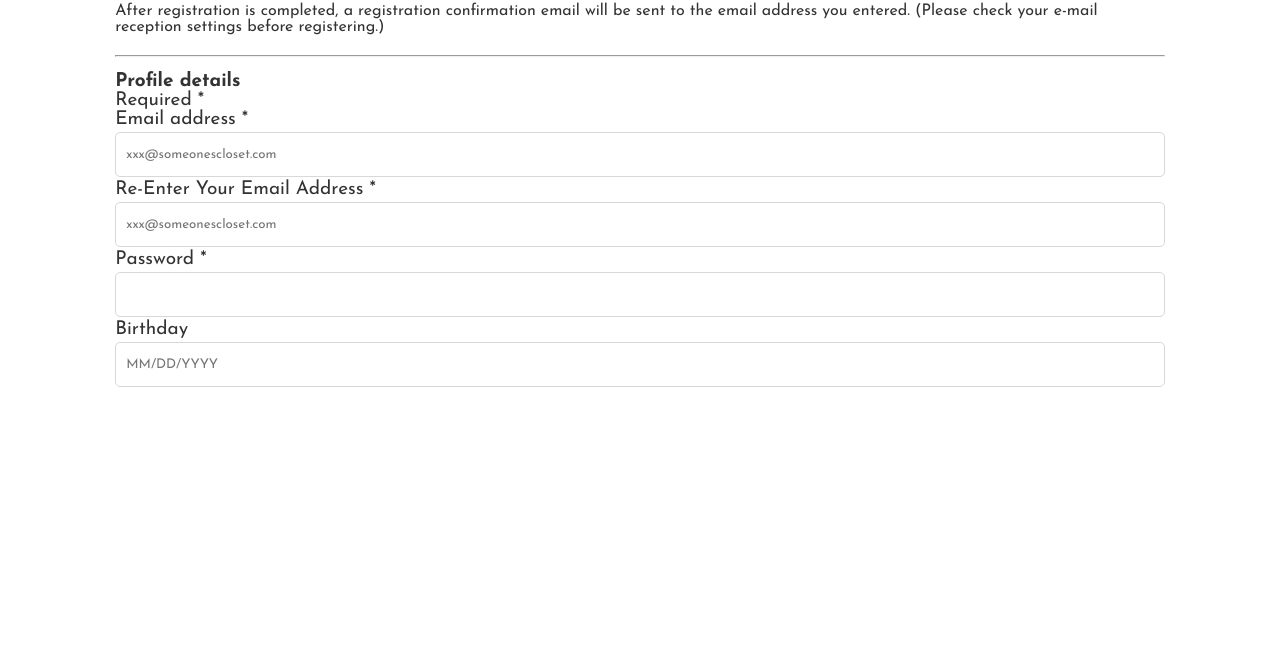
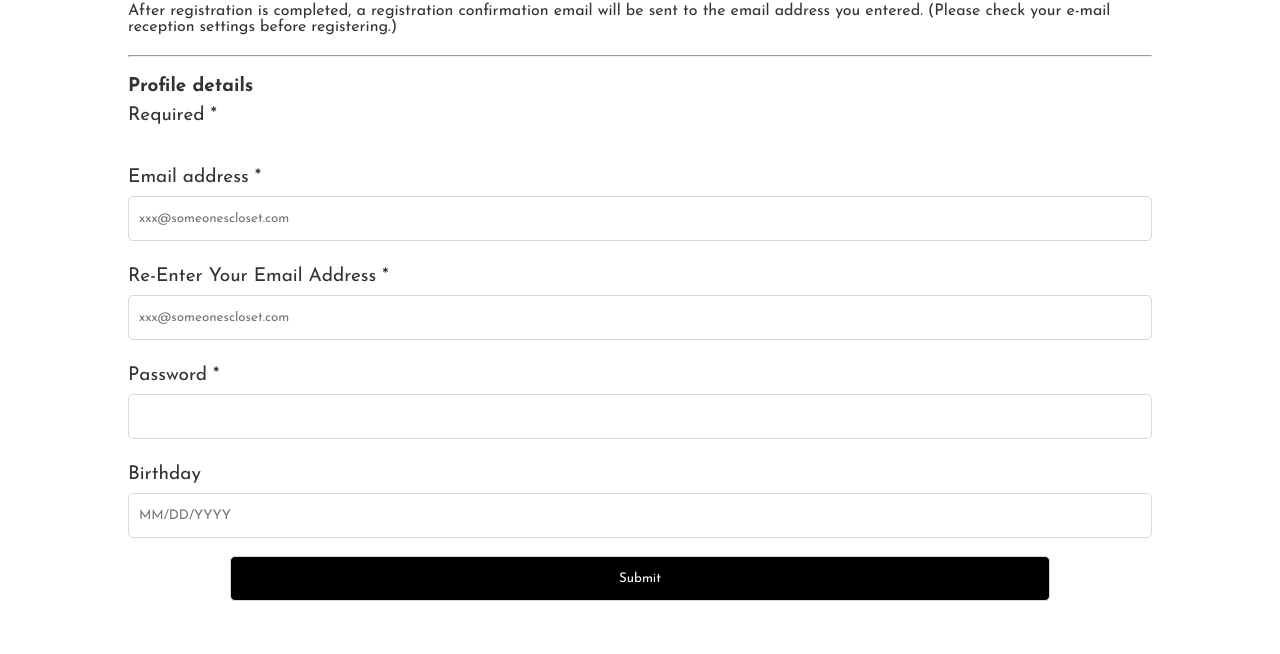
Before and after one commit to davcisneros0/shoppingcart-vinyls-js, a plain HTML site: page signup.html in a window 1280 px wide. Shown: the part 146-800 px from the top of the page. Drawn offline with Linux system fonts and the light colour scheme; a web font is replaced by a local one.

Commit message:
Add HTML and CSS for signup page and form

```diff
--- a/index.css
+++ b/index.css
@@ -705,7 +705,7 @@ form input, select {
 
 #create-account-page {
     /* background-color: red; */
-    padding: 90px 9% 30px;
+    padding: 90px 10% 30px;
 }
 
 #create-account-page-header {
@@ -720,3 +720,31 @@ form input, select {
 hr {
     margin-bottom: 15px;
 }
+
+#create-account-page-form {
+    display: flex;
+    flex-direction: column;
+    justify-content: center;
+    align-items: flex-start;
+    gap: 5px;
+}
+
+#create-account-page-form h4 {
+    margin: 5px 0;
+}
+
+#create-account-page-form span {
+    margin: 0 0 20px 0;
+}
+
+#create-account-page-form label {
+    margin: 18px 0 1px 0;
+}
+
+#create-account-page-form .submit {
+    cursor: pointer;
+    background-color: black;
+    color: white;
+    width: 80%;
+    margin: 10px auto 0 auto;
+}
--- a/signup.html
+++ b/signup.html
@@ -40,7 +40,7 @@
         <hr>
 
 
-        <form id="create-account-page-form">
+        <form id="create-account-page-form" method="post">
             <h4>Profile details</h4>
             <span>Required *</span>
 
@@ -59,7 +59,10 @@
 
             <label for="birthday">Birthday</label>
             <input type="tel" name="birthday" minlength="10" maxlength="10" placeholder="MM/DD/YYYY">
+
+            <input type="submit" class="submit">
         </form>
+
 
     </section>
 
```
